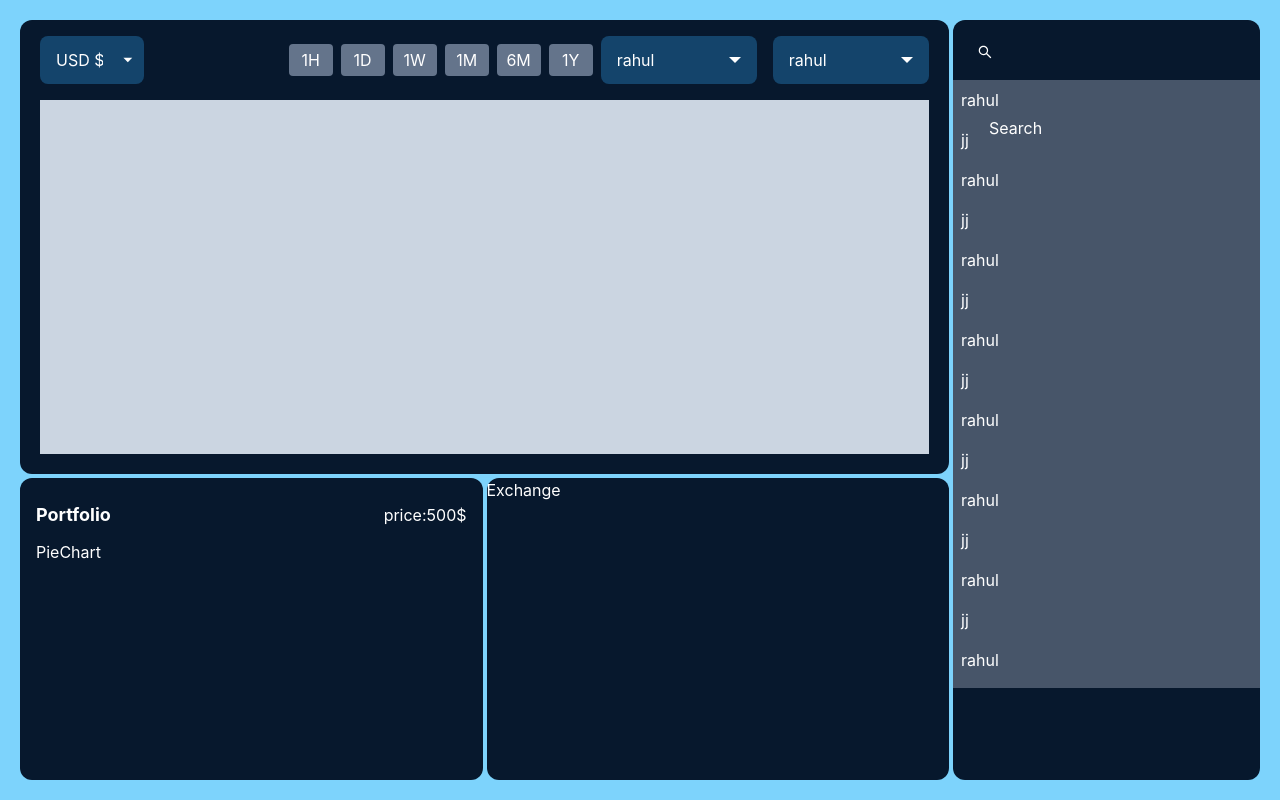
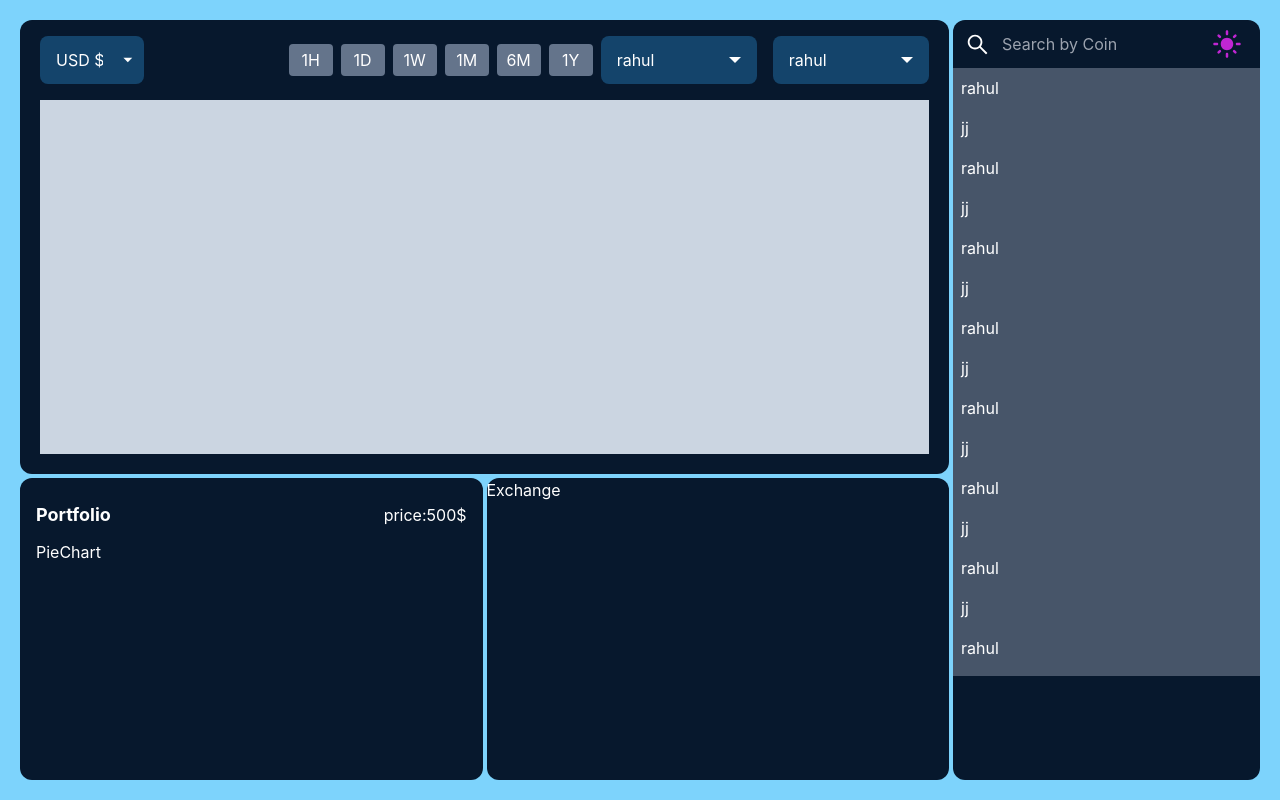
Before and after one commit to nikhil-223/cryptocurrency-project, a React (Create React App) app: page / in a window 1280 px wide. Built offline with nearby package versions, Linux system fonts and the light colour scheme; the HTML template or start-up script is replaced by a standard one.

Commit message:
Update Coins.jsx

```diff
--- a/src/components/coins/Coins.jsx
+++ b/src/components/coins/Coins.jsx
@@ -1,6 +1,7 @@
 import React from "react";
 import CoinItem from "./CoinItem";
 import {AiOutlineSearch} from "react-icons/ai"
+import { MdLightMode } from "react-icons/md";
 
 const Coins = () => {
 	const arr = [
@@ -21,11 +22,14 @@ const Coins = () => {
 		<div
 			id="coins"
 			className={` col-span-2 row-span-5 rounded-xl bg-boxDark text-white`}>
-			<div className="h-12">
-				<div className=" m-3 p-3"><AiOutlineSearch/></div><div className="p-8 m-1 h-50 w-50 justify-start ">Search</div>
-	             <div></div>
+			<div className=" h-12 w-full flex items-center justify-start ">
+				<div className=" m-3 text-xl"><AiOutlineSearch size={25}/></div>
+
+				<input className="h-full w-3/5 bg-boxDark outline-none " type="text" placeholder="Search by Coin"/>
+
+	             <div className=" ml-auto w-12 text-xl flex item-end bg-transparent text-fuchsia-600" >< MdLightMode size={30}/></div>
 			</div>
-			<div className=" bg-slate-400 h-4/5 overflow-scroll">
+			<div className=" bg-slate-400 h-4/5 overflow-scroll ">
 				{arr.map((item) => {
 					return <CoinItem itemname={item.itemname} title={item.title} />;
 				})}
```
